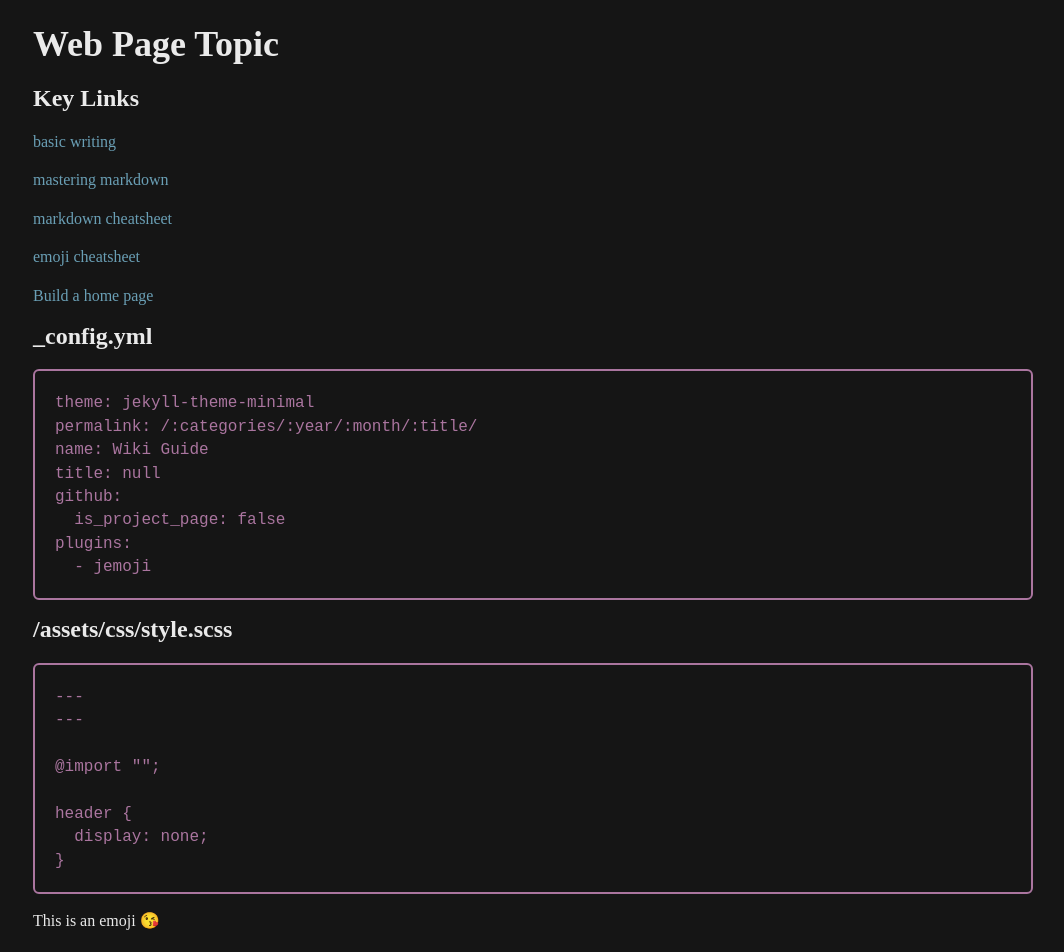
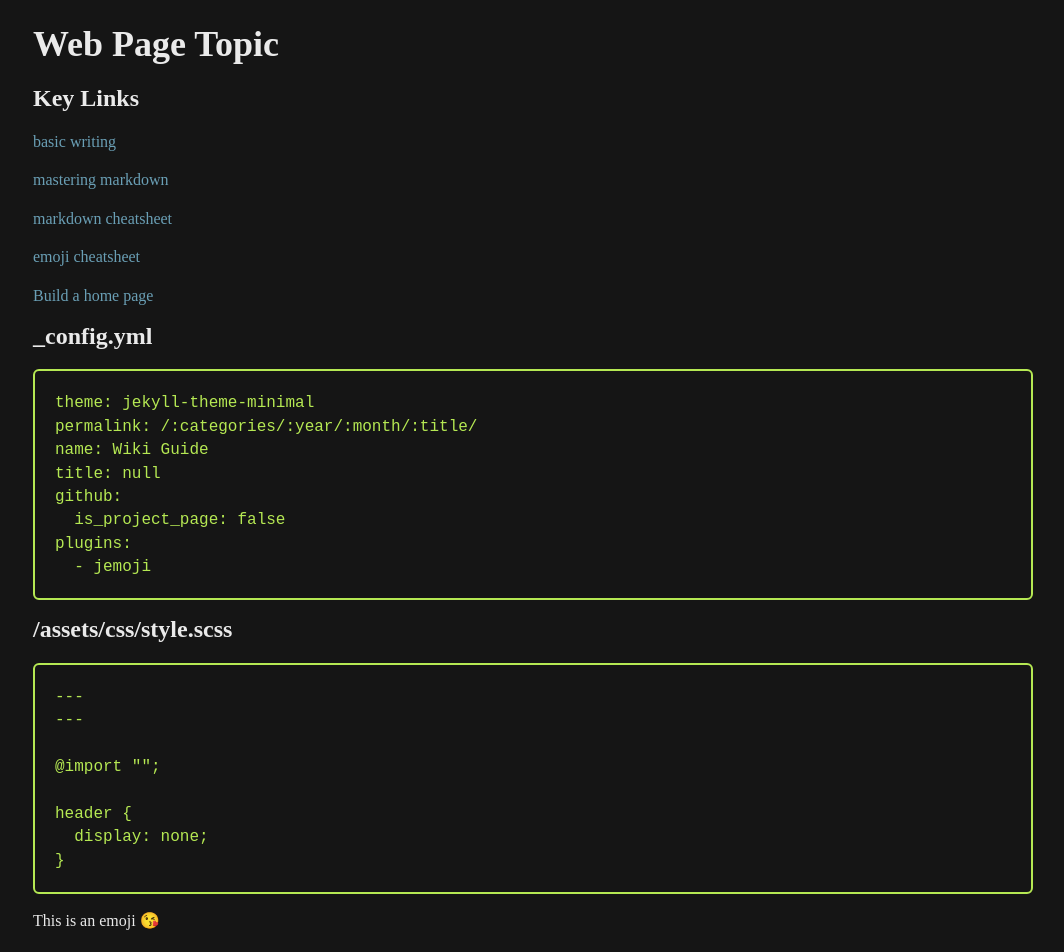
Before and after one commit to profphillips/wikibasics, a Jekyll site: the page built from index.md, in a window 1280 px wide. Shown: the whole page, without its empty margins (107-1171 px from the left). Built offline with Jekyll 4.4.1, drawn with Linux system fonts in a browser that asks for light colours; emoji names are drawn with the system emoji font; our own code applies the rules of GitHub Pages for plain Markdown files.

Commit message:
Update style.scss

```diff
--- a/assets/css/style.scss
+++ b/assets/css/style.scss
@@ -31,7 +31,7 @@ $silver-chalice: #aaa;
 // Dark color scheme
     $color: $gallery;
     $background-color: $cod-grey;
-    $pre-color: #aa759f; //$gallery; //$conifer;
+    $pre-color: $conifer; //#aa759f; //$gallery; //$conifer;
     $pre-background-color: $cod-grey;
     $blockquote-color: #aa759f; //$gallery;
     $blockquote-background-color: $cod-grey;
@@ -108,7 +108,7 @@ blockquote {
 }
 
 pre {
-  //background: rgba(0, 0, 0, 0.9);
+  background: rgba(0, 0, 0, 0.9);
   color: $pre-color;
   background: $pre-background-color;
   font-family: $pre-font-family;
@@ -118,7 +118,7 @@ pre {
   border-radius: 6px;
   word-wrap: normal;
   overflow: auto;
-  overflow-y: hidden;
+  overflow-y: auto; //hidden;
 }
 
 code.highlighter-rouge {
```
